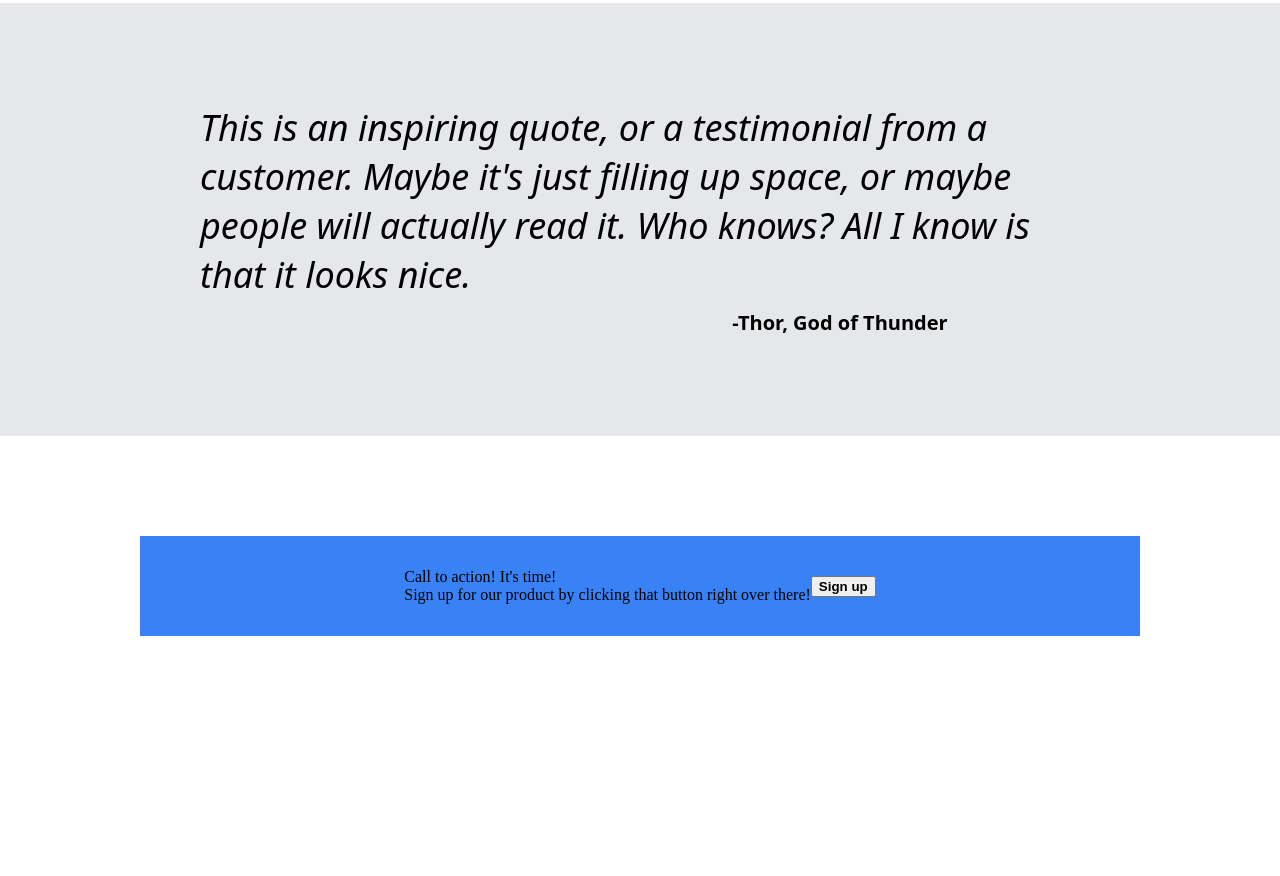
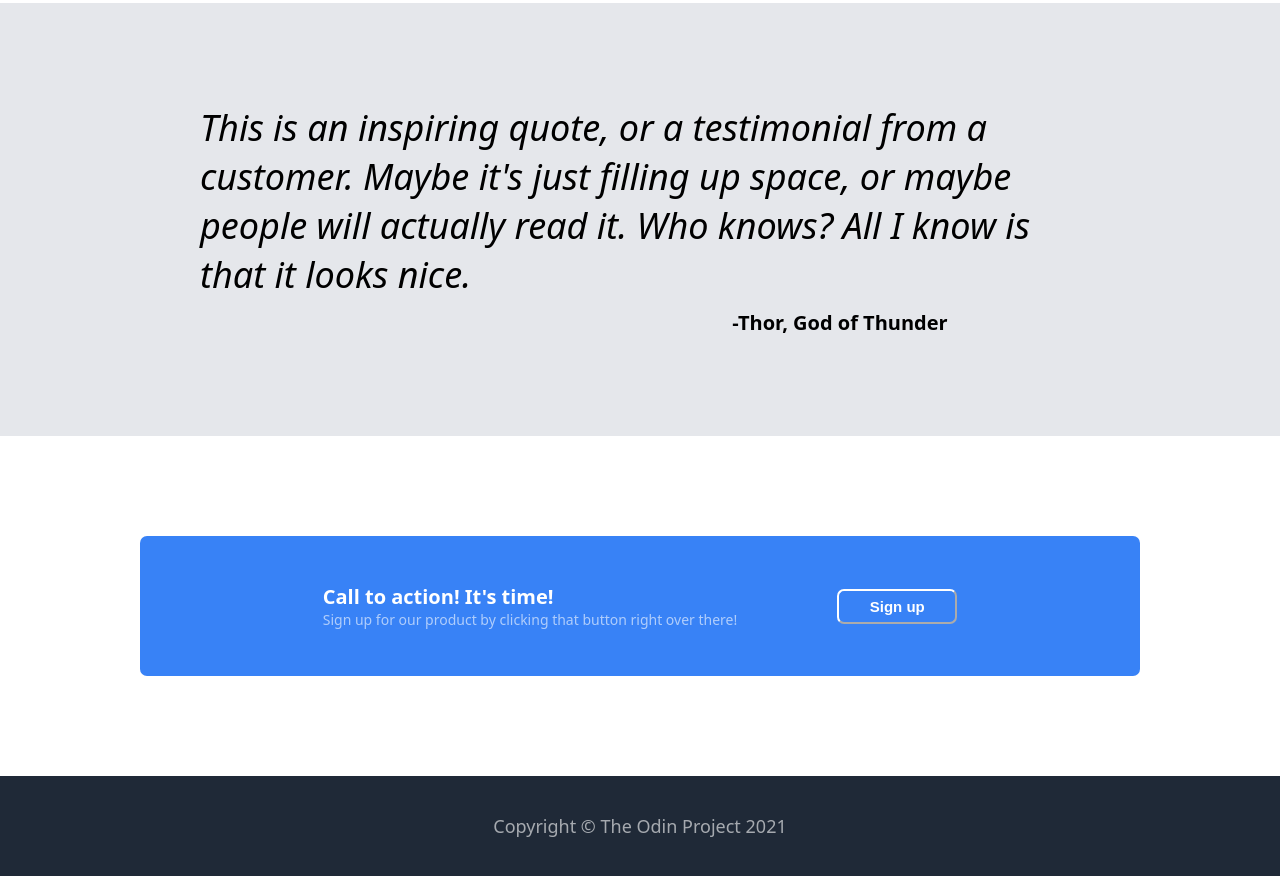
Before and after one commit to sgvullo/Landing-Page, a plain HTML site: page index.html in a window 1280 px wide. Shown: the part 968-1844 px from the top of the page. Before the commit the page ends 1704 px from the top, so only its background shows below. Drawn offline with Linux system fonts and the light colour scheme.

Commit message:
Finish Landing Page

```diff
--- a/index.html
+++ b/index.html
@@ -100,5 +100,11 @@
 
 </div>
 
+<div class="footer">
+    <div class="footer-txt">
+        Copyright  ©  The Odin Project 2021
+    </div>
+</div>
+
 </body>
 </html>
--- a/style.css
+++ b/style.css
@@ -42,7 +42,7 @@ h2 {
     font-family: system-ui, -apple-system, BlinkMacSystemFont, 'Segoe UI', Roboto, Oxygen, Ubuntu, Cantarell, 'Open Sans', 'Helvetica Neue', sans-serif;
     text-decoration: none;
     font-size: 18px;
-    opacity: .5;
+    opacity: .6;
 
 }
 
@@ -105,6 +105,7 @@ h2 {
     color: white;
     padding: 20 20 0 20;
     margin-right: 150px;
+    opacity: .7;
     font-family: system-ui, -apple-system, BlinkMacSystemFont, 'Segoe UI', Roboto, Oxygen, Ubuntu, Cantarell, 'Open Sans', 'Helvetica Neue', sans-serif;
 }
 
@@ -200,7 +201,7 @@ h1 {
     align-items: center;
 }
 
-.blue-sect{
+.blue-sect {
     display: flex;
     justify-content: center;
     align-items: center;
@@ -208,4 +209,49 @@ h1 {
     width: 1000px;
     background-color: #3882f6;
    margin: 100px;
+   padding-top: 20px;
+   padding-bottom: 20px;
+   border-radius: 7px;
 }
+
+.text3 {
+    color: white;
+    font-family: system-ui, -apple-system, BlinkMacSystemFont, 'Segoe UI', Roboto, Oxygen, Ubuntu, Cantarell, 'Open Sans', 'Helvetica Neue', sans-serif;
+    font-weight: 600;
+    font-size: 20px;
+
+}
+
+.text4 {
+    color: white;
+    font-family: system-ui, -apple-system, BlinkMacSystemFont, 'Segoe UI', Roboto, Oxygen, Ubuntu, Cantarell, 'Open Sans', 'Helvetica Neue', sans-serif;
+    font-size: 14px;
+    opacity: .6;
+}
+
+.button2 {
+    width: 120px;
+    background-color: #3882f6;
+    padding: 7px 18px;
+    color: white;
+    font-size: 15px;
+    border-radius: 7px;
+    border-color: white;
+    margin-left: 100px;
+
+}
+
+ .footer {
+    background-color: #1F2937;
+    height: 100px;
+    display: flex;
+    justify-content: center;
+    align-items: center;
+ }
+
+ .footer-txt {
+    color: white;
+    font-size: 18px;
+    opacity: .6;
+    font-family: system-ui, -apple-system, BlinkMacSystemFont, 'Segoe UI', Roboto, Oxygen, Ubuntu, Cantarell, 'Open Sans', 'Helvetica Neue', sans-serif;
+ }
```
